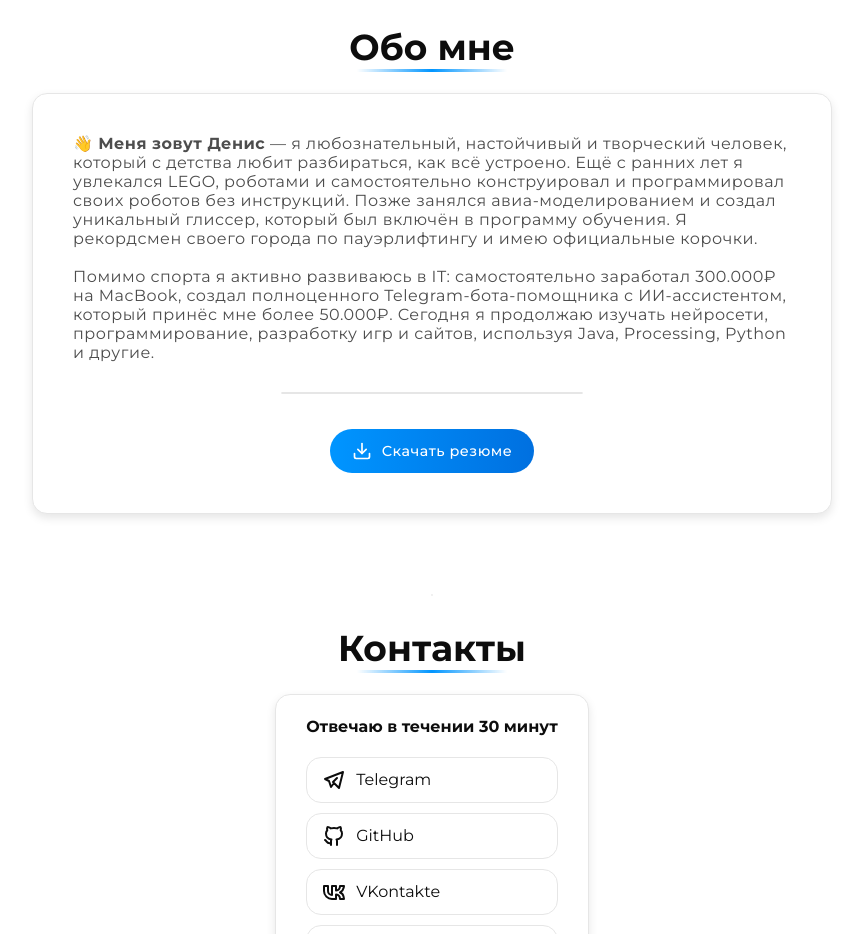
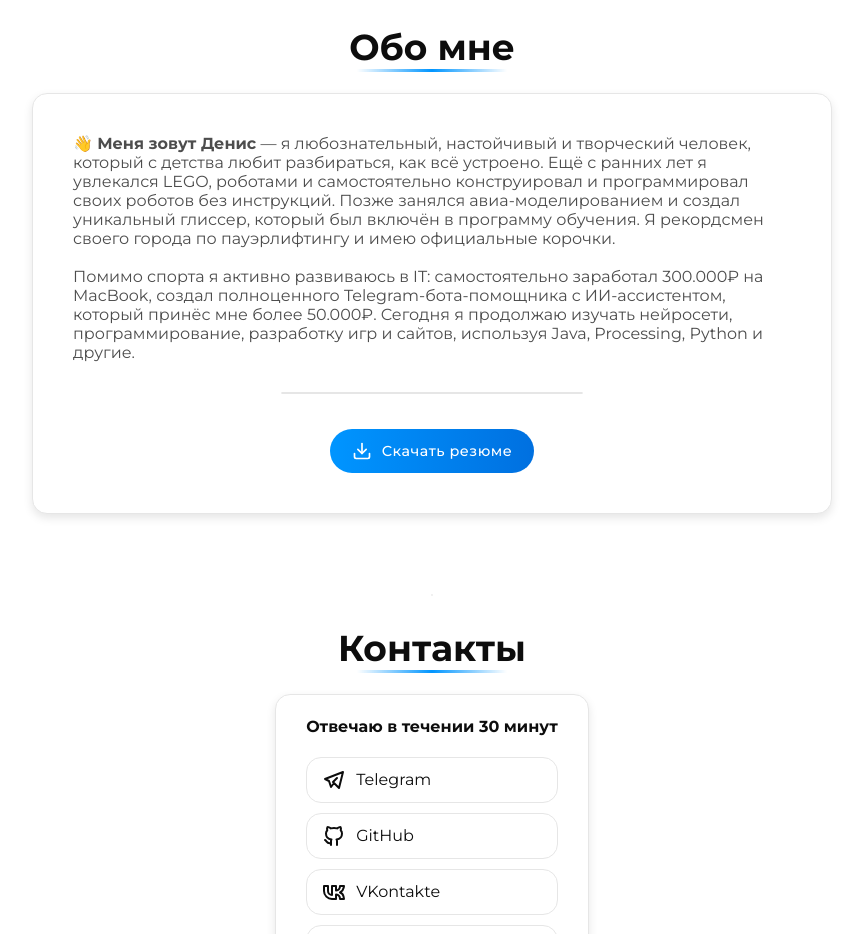
Before and after one commit to DenisVyuhin/portfolio-page-v1, a Next.js app: page / in a window 1280 px wide. Shown: the part 2740-3674 px from the top of the page, without its empty margins (208-1071 px from the left). Built offline with nearby package versions, Linux system fonts and the light colour scheme.

Commit message:
Bug fixes

```diff
--- a/src/Components/ProjectCard/ProjectCard.module.css
+++ b/src/Components/ProjectCard/ProjectCard.module.css
@@ -19,6 +19,9 @@
 .card h2 {
    margin-bottom: 0;
    margin-top: 15px;
+}
+.card p {
+   word-spacing: 7%;
 }
 .card:hover .image {
    background-color: red;
--- a/src/app/globals.css
+++ b/src/app/globals.css
@@ -372,8 +372,7 @@ h1.block-name::before {
 }
 .about-me-container p {
    margin: 0;
-   letter-spacing: 0.5px;
-   word-spacing: 10%;
+   word-spacing: 7%;
 }
 .about-me-container hr {
    width: 300px;
```
